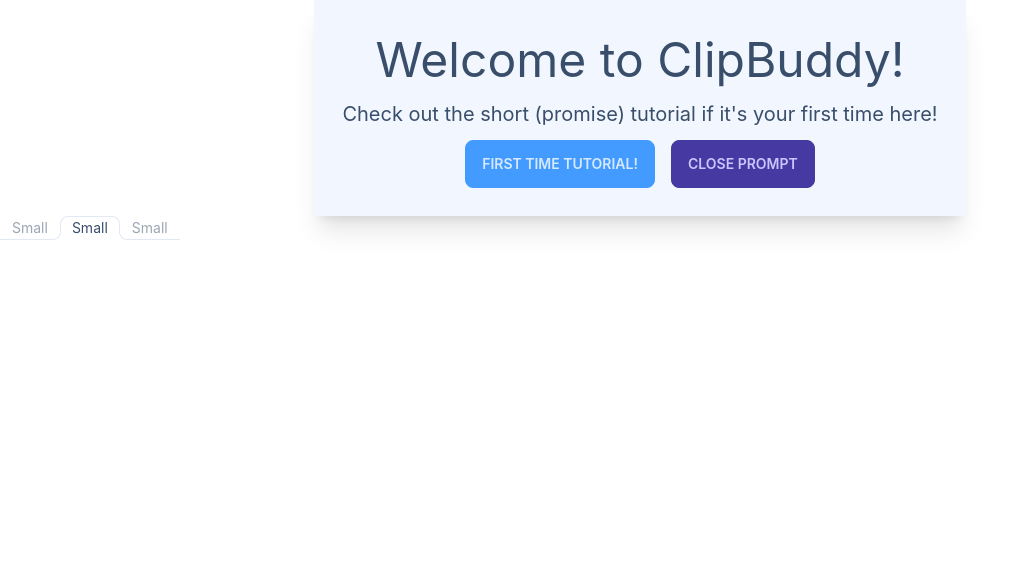
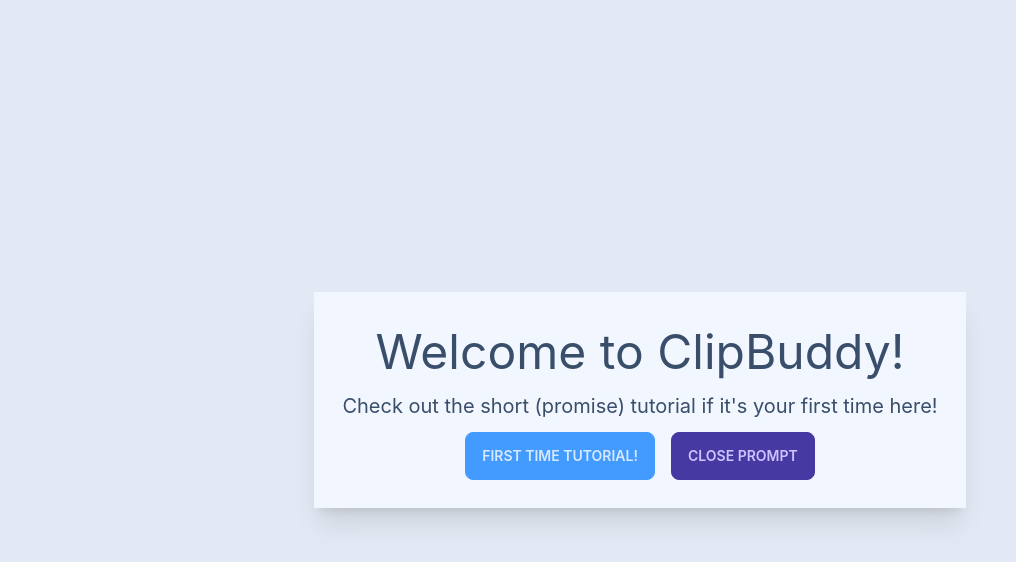
Before and after one commit to Stefan474/clipboard-buddy, a React (Create React App) app: page / in a window 1280 px wide. Shown: the top 562 px of the page, without its empty margins (0-1016 px from the left). Built offline with nearby package versions, Linux system fonts and the light colour scheme.

Commit message:
added dynamic form and hotkey

```diff
--- a/src/App.js
+++ b/src/App.js
@@ -1,12 +1,25 @@
+import { useState } from "react";
 import Header from "./Components/Header";
 import ClipTabs from "./Components/ClipTabs";
 import "./App.css";
 
 function App() {
+  const [hideHeader, setHideHeader] = useState(false);
+  const [showForm, setShowForm] = useState(false);
+
+  const displayContent = () => {
+    setHideHeader(true);
+  }
+  const displayForm = () =>{
+    setShowForm(true);
+  }
+  const hideForm = () =>{
+    setShowForm(false);
+  }
   return (
     <>
-      <Header />
-      <ClipTabs />
+      <Header displayContent={displayContent} displayForm={displayForm}/>
+      {hideHeader !== false && <ClipTabs showForm={showForm} hideForm={hideForm}/>}
     </>
   );
 }
--- a/src/Components/ClipTabs.js
+++ b/src/Components/ClipTabs.js
@@ -1,12 +1,57 @@
 import React, { useState } from "react";
 
-const ClipTabs = () => {
+const ClipTabs = (props) => {
+  const [activeTab, setActiveTab] = useState(2);
+  const hideFormHandler = (e) =>{
+    e.preventDefault();
+    props.hideForm();
+  }
   return (
-    <div className="tabs">
-      <a className="tab tab-sm tab-lifted">Small</a>
-      <a className="tab tab-sm tab-lifted tab-active">Small</a>
-      <a className="tab tab-sm tab-lifted">Small</a>
-    </div>
+    <>
+      <div className="flex-row text-center bg-base-200 shadow-xl p-7 m-auto">
+        {props.showForm == true && <form>
+        <input type="text" placeholder="Clip name" className="input input-bordered input-info w-1/3 mb-5" />
+        <br></br>
+        <textarea className="textarea textarea-info w-1/3" placeholder="Paste your clipboard here."></textarea>
+        <br></br>
+        <button className="mt-2 btn btn-primary" onClick={hideFormHandler}>Save the clip!</button>
+        </form>}
+      </div>
+      <div className="tabs mx-auto w-full flex-row justify-center border-spacing-2 border-l-base-100 border">
+        <a
+          className={`tab tab-lg tab-lifted ${
+            activeTab === 1 ? "tab-active" : ""
+          }`}
+          onClick={() => setActiveTab(1)}
+        >
+          General
+        </a>
+        <a
+          className={`tab tab-lg tab-lifted ${
+            activeTab === 2 ? "tab-active" : ""
+          }`}
+          onClick={() => setActiveTab(2)}
+        >
+          Spec 1
+        </a>
+        <a
+          className={`tab tab-lg tab-lifted ${
+            activeTab === 3 ? "tab-active" : ""
+          }`}
+          onClick={() => setActiveTab(3)}
+        >
+          Spec 2
+        </a>
+        <a
+          className={`tab tab-lg tab-lifted ${
+            activeTab === 4 ? "tab-active" : ""
+          }`}
+          onClick={() => setActiveTab(4)}
+        >
+          Spec 3
+        </a>
+      </div>
+    </>
   );
 };
 
--- a/src/Components/Header.js
+++ b/src/Components/Header.js
@@ -1,17 +1,33 @@
-import React, { useState } from "react";
+import React, { useState, useEffect } from "react";
 
-function Header() {
+function Header(props) {
   const [displayHeader, setDisplayHeader] = useState(true);
+  useEffect(() => {
+    document.addEventListener('keydown', openForm, true)
+  }, [])
+
+  const openForm = (e) => {
+    if(e.key === ' ') {
+        props.displayForm();
+    }
+  }
+
+  const hideHandler = () => {
+    setDisplayHeader(false);
+    props.displayContent();
+  }
+
+
 
   return (
     <>
       {displayHeader == true && (
-        <div className="w-full flex align-middle h-full position-absolute">
-
-          <div className="flex-row justify-center h-full text-center bg-base-200 shadow-xl mx-auto p-7">
+        <div className="w-full flex h-screen bg-base-300">
+          <div className="flex-row text-center bg-base-200 shadow-xl p-7 m-auto">
             <h1 className="text-5xl mt-2">Welcome to ClipBuddy!</h1>
             <h2 className="mt-4 text-xl">
-              Check out the short (promise) tutorial if it's your first time here!
+              Check out the short (promise) tutorial if it's your first time
+              here!
             </h2>
 
             <label
@@ -20,10 +36,7 @@
             >
               First time tutorial!
             </label>
-            <button
-              className="btn btn-secondary mx-2"
-              onClick={() => setDisplayHeader(false)}
-            >
+            <button className="btn btn-secondary mx-2" onClick={hideHandler}>
               Close prompt
             </button>
 
@@ -44,19 +57,23 @@
                 </div>
               </div>
             </div>
-
           </div>
         </div>
       )}
       {displayHeader === false && (
         <div className="navbar bg-neutral text-neutral-content flex-row justify-between align-middle">
-          <a className="btn btn-ghost normal-case text-xl ml-20">📎ClipBuddy</a>
+          <a className="btn btn-ghost normal-case text-3xl ml-20">📎ClipBuddy</a>
+          <div>
+          <button className="btn btn-primary" onClick={props.displayForm}>Add a new clip!</button>
           <label
             htmlFor="my-modal"
-            className="btn btn-primary mx-2 align-right mr-20  p-3  mt-0"
+            className="btn btn-accent mx-2 align-right mr-4  p-3  mt-0"
           >
             See tutorial again
           </label>
+
+
+          </div>
           <input type="checkbox" id="my-modal" className="modal-toggle" />
           <div className="modal">
             <div className="modal-box">
@@ -75,8 +92,6 @@
             </div>
           </div>
         </div>
-
-
       )}
     </>
   );
```
Lines whose indentation alone changed are shown as unchanged.
